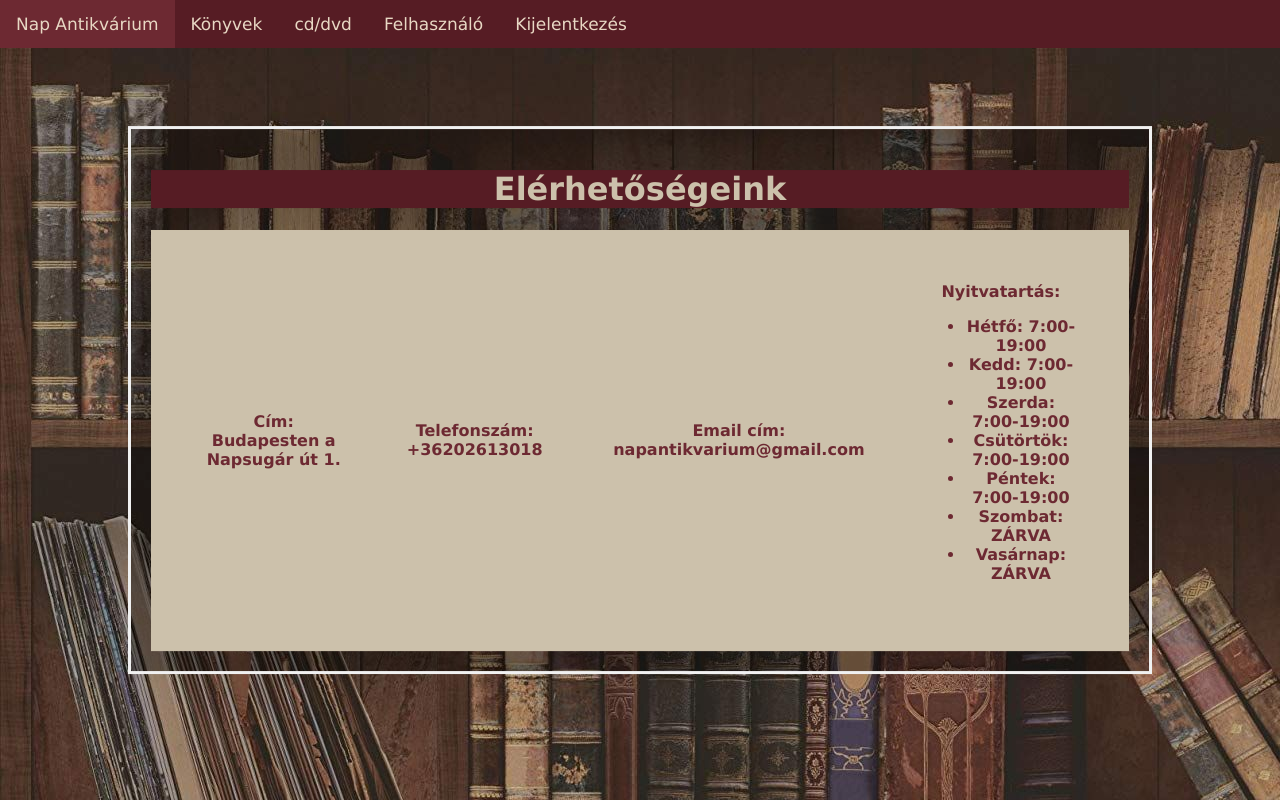
After one commit to borbasb47/antikvariumProjekt, a PHP site: page /views/kapcsolat.html in a window 1280 px wide. The commit adds this page. Run offline with PHP 8.4, Linux system fonts and the light colour scheme; lists and menus that the app fills with data are empty.

Commit message:
Add files via upload

```diff
--- /dev/null
+++ b/1017projekt/public/kapcsolat.css
@@ -0,0 +1,59 @@
+html {
+    background-repeat: repeat;
+    background-image: url("ea683eb4c40b00ea36d30fbd4c71652a.jpg");
+
+    background-blend-mode: overlay;
+    background-blend-mode: lighten;
+    height: 100%;
+
+  }
+
+
+
+  table, td {
+    border: 1px solid rgb(204, 193, 171);
+    text-align: center;
+    border-spacing: 50px;
+    margin-left: auto;
+    margin-right: auto;
+    background-color: rgb(204, 193, 171);
+    box-sizing: border-box;
+    font-family: 'Lucida Sans', 'Lucida Sans Regular', 'Lucida Grande', 'Lucida Sans Unicode', Geneva, Verdana, sans-serif;
+  }
+
+  a{
+    color: #561C24;
+    text-decoration: none;
+
+  }
+  a:hover{
+    color: #6D2932;
+  }
+
+
+  h1
+  {
+    background-color: #561C24;
+    text-align: center;
+    color:  rgb(204, 193, 171);
+  }
+
+  a{
+    color: #6D2932;
+  }
+
+  .btext {
+    background-color: rgb(0,0,0);
+    background-color: rgba(0,0,0, 0.4);
+    color: #6D2932;
+    font-weight: bold;
+    border: 3px solid #f1f1f1;
+    position: absolute;
+    top: 50%;
+    left: 50%;
+    transform: translate(-50%, -50%);
+    z-index: 2;
+    width: 80%;
+    padding: 20px;
+    text-align: center;
+  }
--- a/1017projekt/public/menu.css
+++ b/1017projekt/public/menu.css
@@ -16,6 +16,14 @@ footer{
     position: fixed;
     text-align: center;
     font-size:10px;
+}
+
+img
+{
+  width: 50%;
+  margin-left: auto;
+  margin-right: auto;
+  position: relative;
 }
 
 .menu {
--- /dev/null
+++ b/1017projekt/views/kapcsolat.html
@@ -0,0 +1,48 @@
+<!DOCTYPE html>
+<html lang="en">
+<head>
+    <meta charset="UTF-8">
+    <meta name="viewport" content="width=device-width, initial-scale=1.0">
+    <link rel="stylesheet" href="/1017projekt/public/kapcsolat.css">
+    <link rel="stylesheet" href="/1017projekt/public/menu.css">
+    <link rel="stylesheet" href="/1017projekt/public/termek.css">
+    <title>Kapcsolat</title>
+</head>
+<body>
+    <header>
+        <div class="menu" id="menusav">
+                <a href="/1017projekt/views/fooldal.html" class="active">Nap Antikvárium</a>
+                <a href="/1017projekt/views/konyvek.html">Könyvek</a>
+                <a href="#cds">cd/dvd</a>
+                <a href="/1017projekt/views/felhasznalo.html">Felhasználó</a>
+                <a href="/1017projekt/views/regisztracio.html" id="logOut">Kijelentkezés</a>
+                <a href="javascript:void(0);" class="icon" onclick="myFunction()">
+                  <i class="fa fa-bars"></i>
+                </a>
+              </div>
+        </header>
+
+    <div class="btext">
+        <h1 id="numOfUsers" name="numOfUsers"> Elérhetőségeink</h1>
+        <table>
+            <tr>
+              <th><a>Cím: Budapesten a Napsugár út 1.</a></th>
+                <th>Telefonszám: +36202613018</th>
+                <th>Email cím: napantikvarium@gmail.com</th>
+                <th>Nyitvatartás:
+                    <ul>
+                    <li>Hétfő: 7:00-19:00</li>
+                    <li>Kedd: 7:00-19:00</li>
+                    <li>Szerda: 7:00-19:00</li>
+                    <li>Csütörtök: 7:00-19:00</li>
+                    <li>Péntek: 7:00-19:00</li>
+                    <li>Szombat: ZÁRVA </li>
+                    <li>Vasárnap: ZÁRVA </li>
+
+                    </ul>
+
+            </tr>
+        </table>
+      </div>
+</body>
+</html>
```
Also changed, not shown: 1017projekt/views/fooldal.html (+11 -7 lines), 1017projekt/views/b4c1c65986dd870b0520aaf9991074e7.jpg (added).
